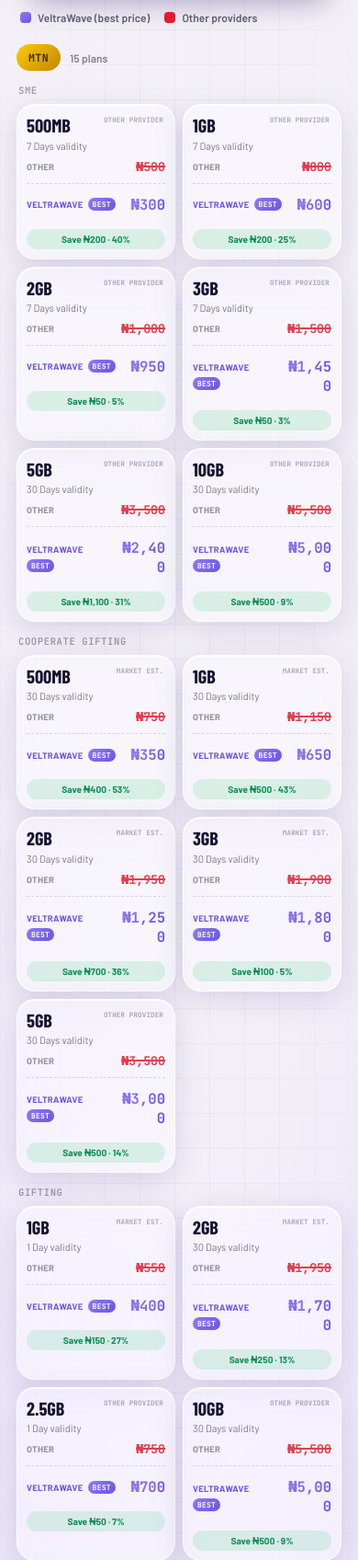
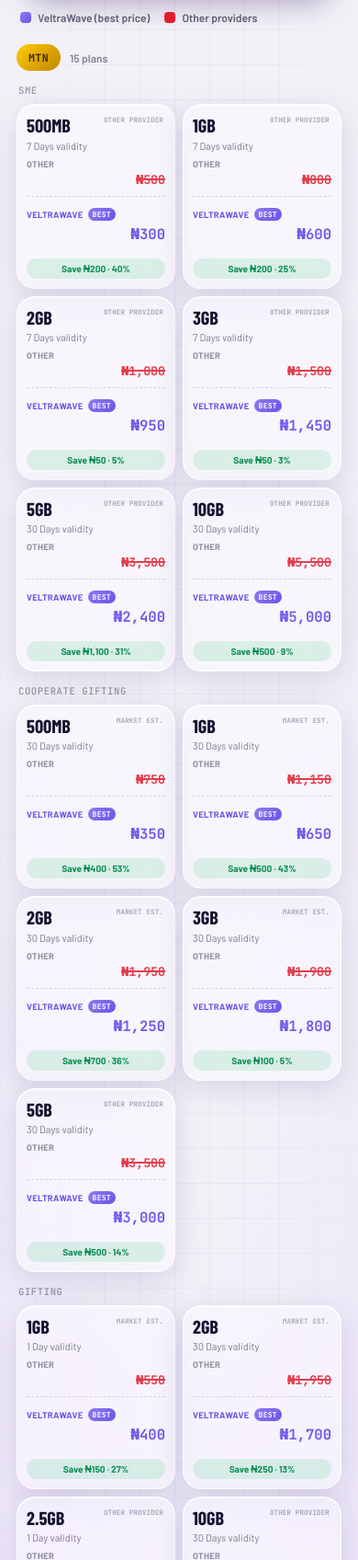
Before and after one commit to Prosperricch/VeltraWave-, a Flask app: page /prices_page in a window 390 px wide. Shown: the part 386-2082 px from the top of the page at 92% size. Run offline with Flask 3, Linux system fonts and the light colour scheme; parts of the project's set-up code (start-up, migrations or seed data) failed here and were passed over; some web fonts are replaced.

Commit message:
Update prices.html

```diff
--- a/templates/prices.html
+++ b/templates/prices.html
@@ -264,7 +264,7 @@
     font-size:clamp(17px, 5.2vw, 22px);
     line-height:1;
     display:block;
-    overflow-wrap:anywhere;
+    white-space:nowrap;
     padding-right:34px;
   }
   .pc-duration{
@@ -321,9 +321,9 @@
     font-weight:700;
     font-size:clamp(11px, 3.4vw, 13.5px);
     min-width:0;
-    overflow-wrap:anywhere;
+    white-space:nowrap;
     text-align:right;
-    flex-shrink:1;
+    flex-shrink:0;
   }
   .pc-row.other .pc-price{
     color:var(--red);
@@ -467,6 +467,26 @@
   }
   .dock-item:active{ transform:scale(0.94); }
 
+  @media (max-width:480px){
+    .pc-row.mine{
+      flex-direction:column;
+      align-items:flex-start;
+      gap:4px;
+    }
+    .pc-row.mine .pc-price{
+      width:100%;
+      text-align:right;
+    }
+    .pc-row.other{
+      flex-direction:column;
+      align-items:flex-start;
+      gap:2px;
+    }
+    .pc-row.other .pc-price{
+      width:100%;
+      text-align:right;
+    }
+  }
   @media (max-width:400px){
     .price-grid{ gap:8px; }
     .price-card{ padding:12px 10px 10px; }
```
